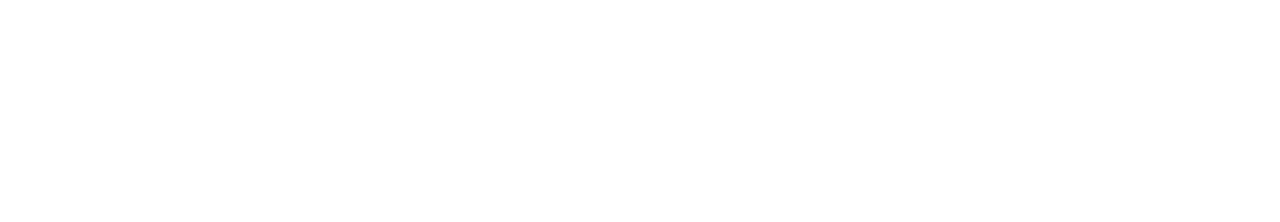
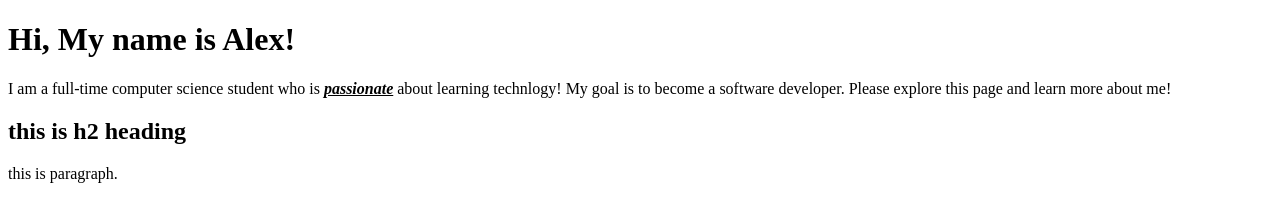
Before and after one commit to aphoumma/first_website, a plain HTML site: page index.html in a window 1280 px wide. Drawn offline with Linux system fonts and the light colour scheme.

Commit message:
Made heading and paragraph

```diff
--- a/index.html
+++ b/index.html
@@ -1,12 +1,20 @@
 <!DOCTYPE html>
 <html lang="en">
+
+<!--This header was made using "!" shortcut to get boilerplate code-->
 <head>
     <meta charset="UTF-8">
     <meta http-equiv="X-UA-Compatible" content="IE=edge">
     <meta name="viewport" content="width=device-width, initial-scale=1.0">
     <title>Alex's Portfolio</title>
 </head>
+
 <body>
+    <h1>Hi, My name is Alex!</h1>
+    <p>I am a full-time computer science student who is <strong><em><u>passionate</u></em></strong> about learning technlogy! My goal is to become a software developer. Please explore this page and learn more about me! </p>
+    <h2>this is h2 heading  </h2>
+    <p>this is paragraph.</p>
+</body>
 
-</body>
+
 </html>
```
